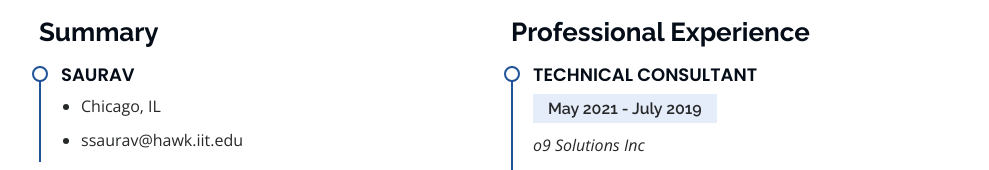
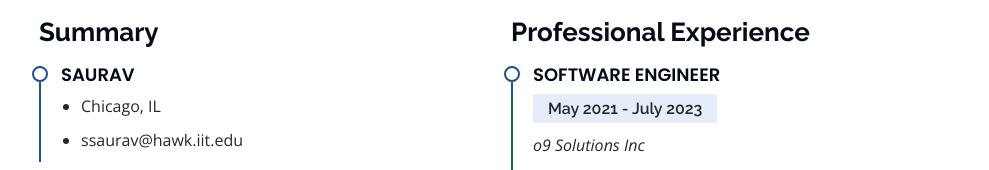
Before and after one commit to thesauravsingh/thesauravsingh.github.io, a plain HTML site: page index.html in a window 1280 px wide. Shown: the part 1899-2069 px from the top of the page, without its empty margins (291-1280 px from the left). Drawn offline with nearby package versions, Linux system fonts and the light colour scheme.

Commit message:
Update index.html

```diff
--- a/index.html
+++ b/index.html
@@ -211,8 +211,8 @@
           <div class="col-lg-6" data-aos="fade-up" data-aos-delay="100">
             <h3 class="resume-title">Professional Experience</h3>
             <div class="resume-item">
-              <h4>Technical Consultant</h4>
-              <h5>May 2021 - July 2019</h5>
+              <h4>Software Engineer</h4>
+              <h5>May 2021 - July 2023</h5>
               <p><em>o9 Solutions Inc </em></p>
               <ul>
                 <li>Developed a store-level sales planning platform using Jscript, IBPL commands, and R-plugins empowering planners to create granular sales plans, resulting in a 15% boost in sales accuracy </li>
```
